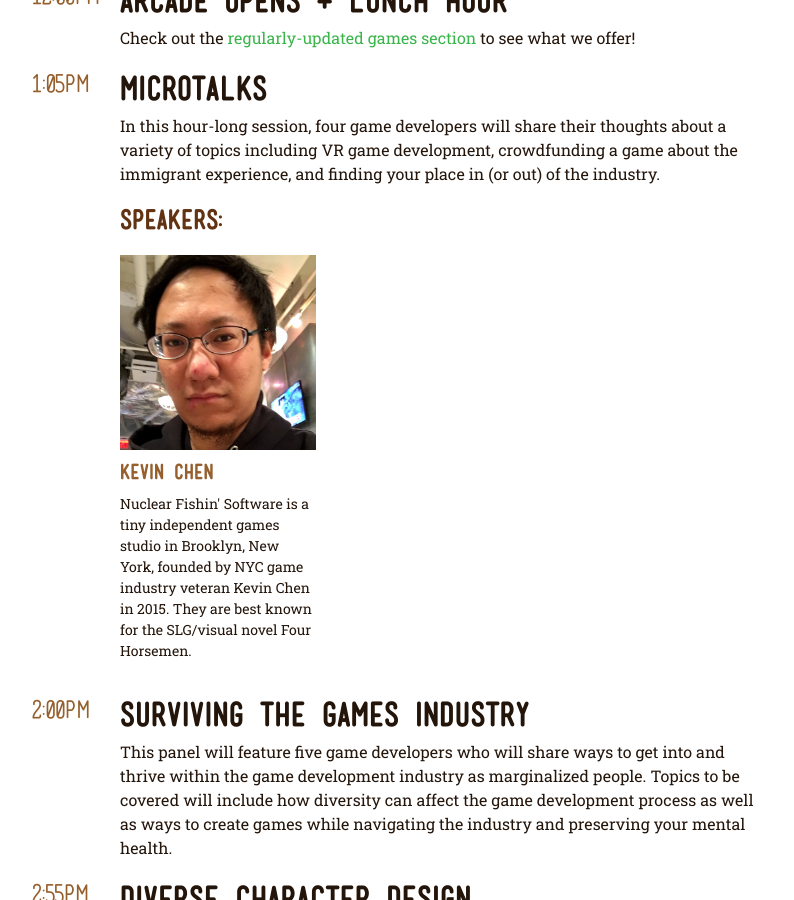
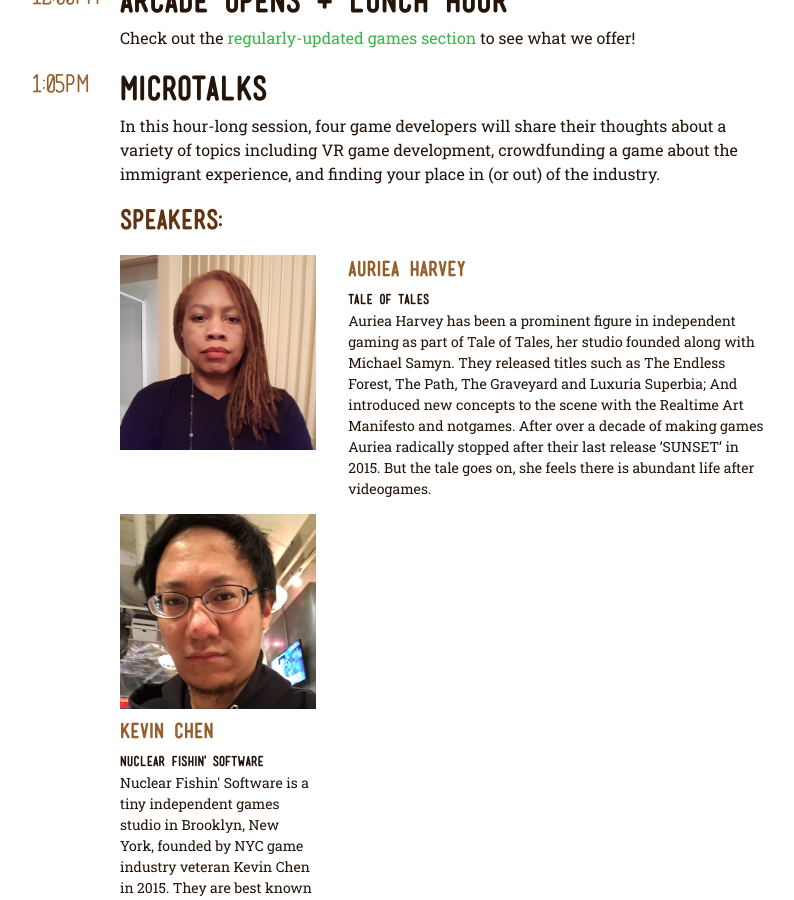
Before and after one commit to BrooklynGamery/gdocexpo, a Jekyll site: the page built from schedule/content.markdown, in a window 1280 px wide and 900 px high, scrolled down 1125 px. Shown: the whole window, without its empty margins (238-1032 px from the left). Built offline with Jekyll 4.4.1, drawn with Linux system fonts in a browser that asks for light colours; our own code applies the rules of GitHub Pages for plain Markdown files; comment, search, counter and statistics services are not loaded.

Commit message:
updated games and speakers

```diff
--- a/_data/games.yml
+++ b/_data/games.yml
@@ -2,34 +2,49 @@
   team: Nivetha Kannan
   link: https://nivikan.itch.io/try-to-dress-up
   description:  As a daughter of a mostly rural Indian family, my clothing choices were monitored very strictly. Growing up, dress up games gave me an outlet where I could dress as I wanted without reprimand. '(try to) Dress Up' is a game than functions like the dress up games I loved but with a twist. It reflects my real world experience with dressing up- you'll have to get my parents' permission before going out in what you're wearing. Good luck with that... they're pretty tough judges.
-  image: try-to-dress-up.jpg
+  image: try-to-dress-up.png
 
 - title: 'A Duel Hand Disaster: Trackher'
   team: Ask An Enemy Studios
   link: http://www.aduelhanddisaster.com
   description:  "A Duel Hand Disaster: Trackher is a split-screen single player twin stick risk 'em up where you control two ships simultaneously. Your primary goal is to get the highest score possible, however the only way to keep your score is to leave the level with it. Playing till death will result in a zero score and a wipe of your leaderboard progress; that is if you had one to begin with ;)"
-  image: a-duel-hand-disaster-trackher.png
+  image: a-duel-hand-disaster-trackher.jpg
 
-- title: 'Media is Dead, You are Alive'
+- title: Media is Dead, You are Alive
   team: Mr Tedders
   link: https://mrtedders.gamejolt.io/misyar/
   description:  A game where you travel through worlds reflecting media of different types.
   image: media-is-dead-you-are-alive.jpg
 
-- title: 'The Faceless Ones'
+- title: The Faceless Ones
   team: Melanie Kim
   link: http://mxedk.com/thefacelessones_twine.html
   description:  "A hypertext fiction about a faceless child who journeys through an unknown countryside to find their face. On the way, they meet the people of the countryside--whose faces are those of creatures, real-life or mythical--who could probably point the child in the right direction."
   image: the-faceless-ones.png
 
-- title: 'Semblance'
+- title: Semblance
   team: Nyamakop
   link: http://semblance-game.com/
   description:  "Semblance is a puzzle platformer where your character and the world it inhabits is made of playdough. Squish, squash and deform your character and the world to solve puzzles in this soft, bouncy world. The world of our character, Squish, is usually entirely soft - but an infection and infestation of hard material has started to spread, feeding off the playdough world to survive."
   image: semblance.png
 
-- title: 'Long Gone Days'
+- title: Long Gone Days
   team: BURA
   link: http://store.steampowered.com/app/510540/
   description:  "Long Gone Days is a character-driven RPG inspired by dystopian literature, but set in our present time, featuring real countries. The game tells the story of Rourke, a soldier from The Core, an isolated settlement below the surface of the Earth. After discovering the dark truth about an operation he's part of in Kaliningrad, he decides to abandon his post, not realising the consequences of deserting an inescapable war."
   image: long-gone-days.png
+
+- title: Demon's Revenge
+  team: White Guardian Studios
+  link: http://whiteguardianstudios.com
+  description:  "Demon's Revenge is an alternate perspective RPG where you play the role of Sen, a girl facing judgement from a world of prejudice and injustice. Dropped into a land full of conflict and bigotry, Sen will face the many trials and tribulations of a society that abandoned and hunts her for what she is. Ultimately her experience and judgment will play a role for the fate of the universe."
+  image: demons-revenge.png
+
+- title: Even the Ocean
+  team: Analgesic Productions LLC
+  link: http://www.eventheocean.com/
+  description:  "A grand story about Aliph, a lowly power plant technician for Whiteforge City, who finds her world turned upside-down after a routine maintenance trip goes awry.
+  <br><br>- Balance your energy bar with Light and Dark energies to overcome diverse obstacles and stabilize the city.
+  <br><br>- Meet and talk with new friends, powerful allies, and enigmatic travellers.
+  <br><br>- Explore the beautiful and strange geography in the overworld, towns, and environments surrounding Whiteforge City."
+  image: even-the-ocean.png
--- a/_data/talks.yml
+++ b/_data/talks.yml
@@ -26,7 +26,13 @@
   time: 1:05PM
   description: In this hour-long session, four game developers will share their thoughts about a variety of topics including VR game development, crowdfunding a game about the immigrant experience, and finding your place in (or out) of the industry.
   speakers:
+    - name: Auriea Harvey
+      company: Tale of Tales
+      photo: auriea-harvey.jpg
+      bio: Auriea Harvey has been a prominent figure in independent gaming as part of Tale of Tales, her studio founded along with Michael Samyn. They released titles such as The Endless Forest, The Path, The Graveyard and Luxuria Superbia; And introduced new concepts to the scene with the Realtime Art Manifesto and notgames. After over a decade of making games Auriea radically stopped after their last release ’SUNSET’ in 2015. But the tale goes on, she feels there is abundant life after videogames.
+      featured: true
     - name: Kevin Chen
+      company: Nuclear Fishin' Software
       photo: kevin-chen.png
       bio: Nuclear Fishin' Software is a tiny independent games studio in Brooklyn, New York, founded by NYC game industry veteran Kevin Chen in 2015. They are best known for the SLG/visual novel Four Horsemen.
       featured: false
--- a/schedule/content.markdown
+++ b/schedule/content.markdown
@@ -24,6 +24,9 @@ The event will be held on June 24, 2017 at the historic Schomburg Center in New
           </div>
           <div class="{% if speaker.featured == true %} col-3-2{% endif %}">
             <h4>{{ speaker.name }}</h4>
+            {% if speaker.company %}
+            <h5 class="list-data-title">{{ speaker.company }}</h5>
+            {% endif %}
             <p class="text-smaller">{{speaker.bio}}</p>
           </div>
         </li>
```
Also changed, not shown: assets/images/games/2017/a-duel-hand-disaster-trackher.jpg (added), assets/images/games/2017/a-duel-hand-disaster-trackher.png (deleted), assets/images/games/2017/demons-revenge.png (added), assets/images/games/2017/even-the-ocean.png (added), assets/images/games/2017/long-gone-days.png, assets/images/games/2017/media-is-dead-you-are-alive.jpg, assets/images/games/2017/semblance.png, assets/images/games/2017/the-faceless-ones.png, assets/images/games/2017/try-to-dress-up.png (added), assets/images/partners/2017/siliconharlem.png, assets/images/speakers/2017/auriea-harvey.jpg (added), assets/images/speakers/2017/kevin-chen.png, 1 other file.
